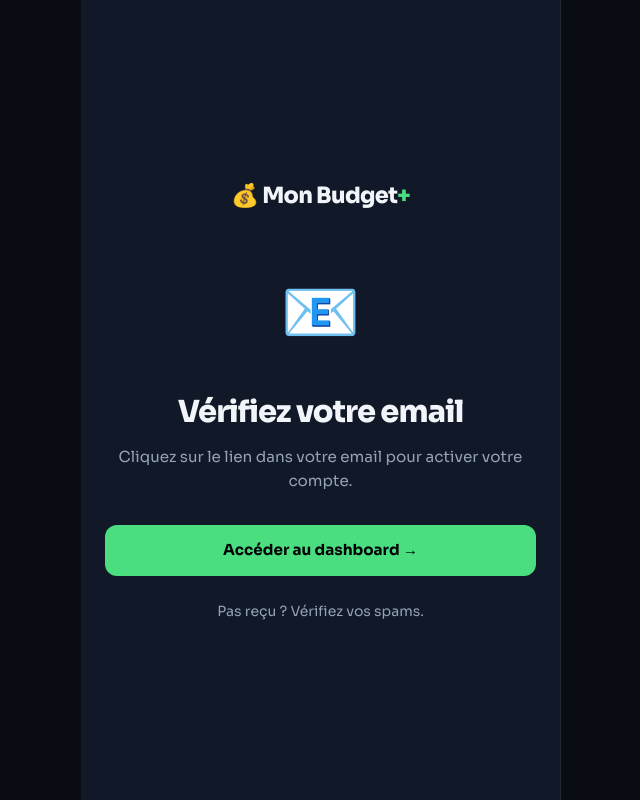
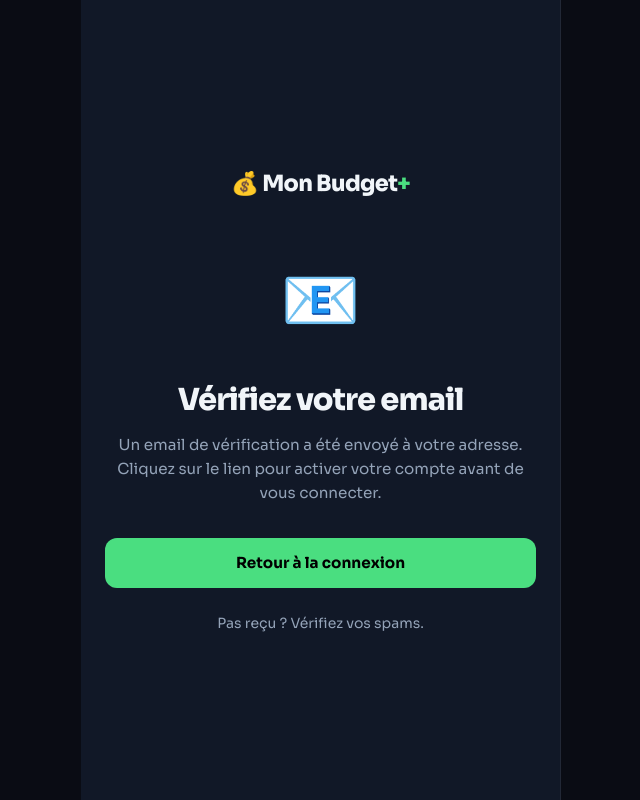
Before and after one commit to tangouosty-art/gestion-budget-web, a React (Vite) app in the folder client/: page /verification-email in a window 1280 px wide. Shown: the whole page, without its empty margins (319-959 px from the left). Built offline with nearby package versions, Linux system fonts and the light colour scheme; no server answers.

Commit message:
Fix verification email obligatoire avant connexion

```diff
--- a/client/src/pages/auth/VerificationEmail.jsx
+++ b/client/src/pages/auth/VerificationEmail.jsx
@@ -36,10 +36,10 @@ const VerificationEmail = () => {
         <div style={{ fontSize: '4rem', marginBottom: 24 }}>✅</div>
         <h1 className="auth-page__title">Email vérifié !</h1>
         <p className="auth-page__subtitle" style={{ marginBottom: 32 }}>
-          Votre adresse email a bien été confirmée.
+          Votre adresse email a bien été confirmée. Vous pouvez maintenant vous connecter.
         </p>
-        <Link to="/app/dashboard" className="auth-form__submit" style={{ display: 'inline-flex', textDecoration: 'none', padding: '13px 32px', borderRadius: 'var(--radius-md)' }}>
-          Accéder au dashboard →
+        <Link to="/connexion" className="auth-form__submit" style={{ display: 'inline-flex', textDecoration: 'none', padding: '13px 32px', borderRadius: 'var(--radius-md)' }}>
+          Se connecter →
         </Link>
       </div>
     </div>
@@ -61,25 +61,19 @@ const VerificationEmail = () => {
     </div>
   );
 
+  // Page après inscription : attente de vérification
   return (
     <div className="auth-page" style={{ gridTemplateColumns: '1fr' }}>
       <div className="auth-page__left" style={{ alignItems: 'center', textAlign: 'center', maxWidth: 480, margin: '0 auto', padding: '60px 24px' }}>
         <Link to="/" className="auth-page__logo">💰 Mon Budget<span>+</span></Link>
         <div style={{ fontSize: '4rem', marginBottom: 24 }}>📧</div>
-        <h1 className="auth-page__title">
-          {inscriptionReussie ? 'Compte créé avec succès !' : 'Vérifiez votre email'}
-        </h1>
+        <h1 className="auth-page__title">Vérifiez votre email</h1>
         <p className="auth-page__subtitle" style={{ marginBottom: 32 }}>
-          {inscriptionReussie
-            ? 'Un email de vérification a été envoyé. Vous pouvez accéder à votre espace dès maintenant.'
-            : 'Cliquez sur le lien dans votre email pour activer votre compte.'}
+          Un email de vérification a été envoyé à votre adresse.<br />
+          Cliquez sur le lien pour activer votre compte avant de vous connecter.
         </p>
-        <Link
-          to="/app/dashboard"
-          className="auth-form__submit"
-          style={{ display: 'inline-flex', textDecoration: 'none', padding: '13px 32px', borderRadius: 'var(--radius-md)' }}
-        >
-          Accéder au dashboard →
+        <Link to="/connexion" className="auth-form__submit" style={{ display: 'inline-flex', textDecoration: 'none', padding: '13px 32px', borderRadius: 'var(--radius-md)' }}>
+          Retour à la connexion
         </Link>
         <p style={{ marginTop: 24, fontSize: '0.875rem', color: 'var(--text-secondary)' }}>
           Pas reçu ? Vérifiez vos spams.
```
